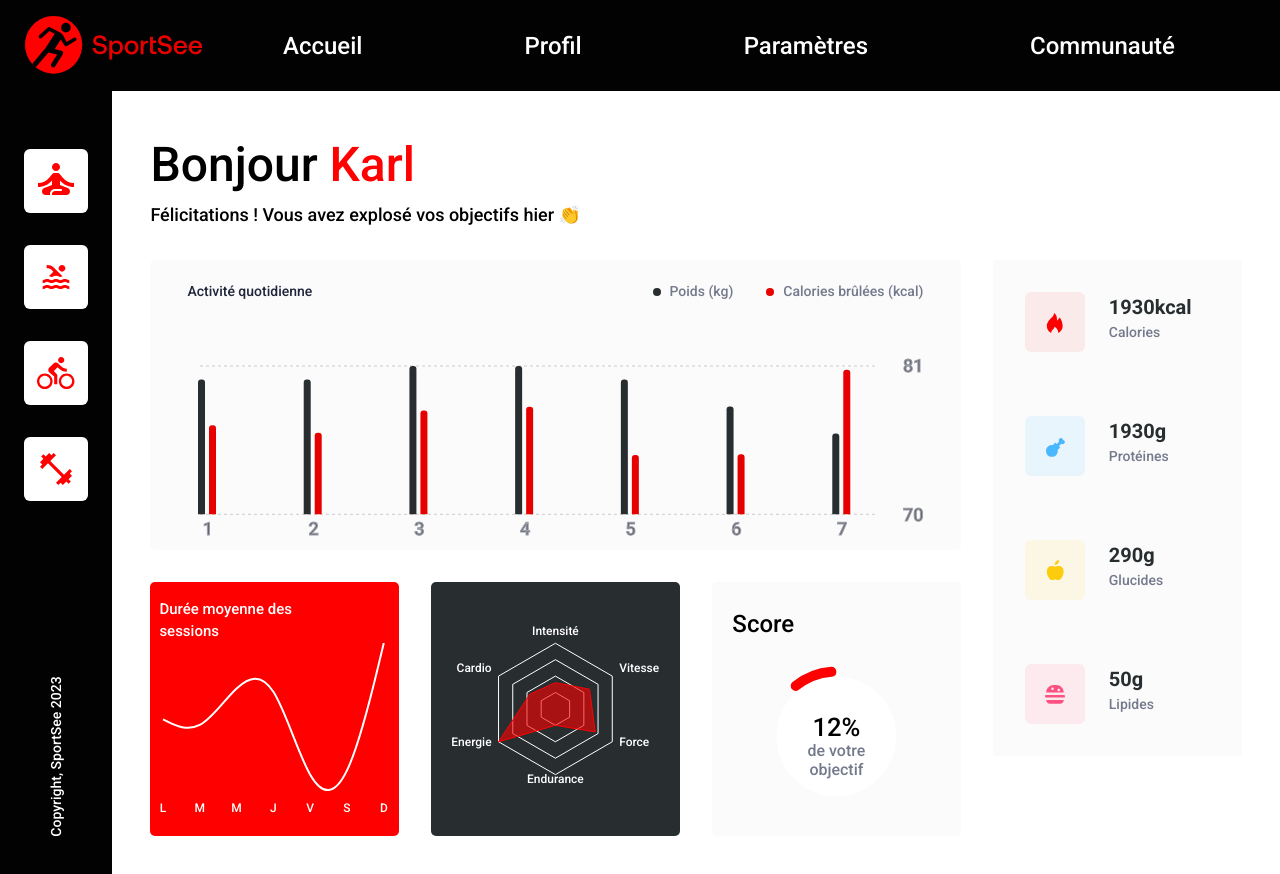
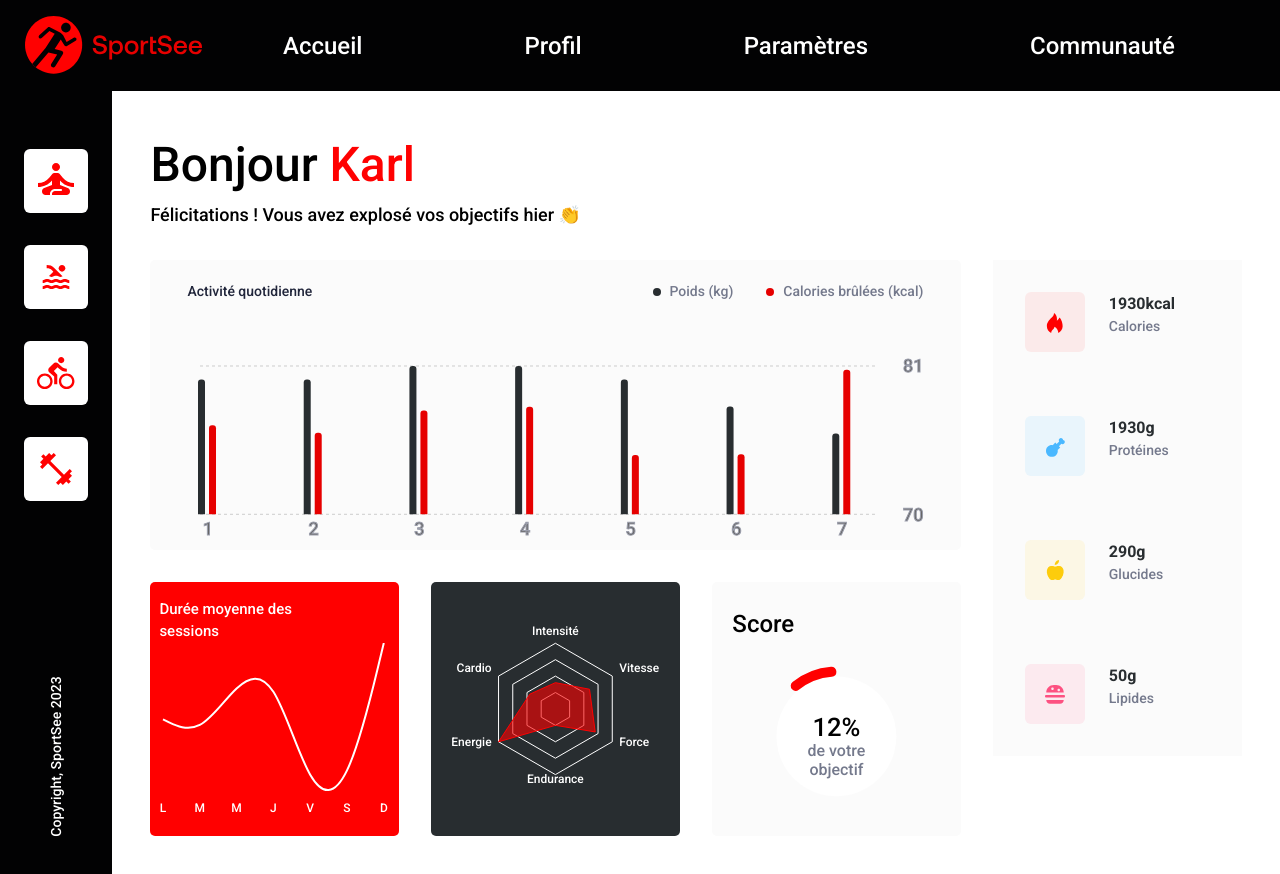
Before and after one commit to sophapojul/p12-sportsee, a React (Create React App) app: page /12 in a window 1280 px wide. Built offline with nearby package versions, Linux system fonts and the light colour scheme.

Commit message:
style(dashboard): add clamp function to constrict font size value depending the size of viewport

```diff
--- a/src/components/dashboard/Dashboard.module.scss
+++ b/src/components/dashboard/Dashboard.module.scss
@@ -46,7 +46,7 @@
         p {
           display: flex;
           flex-direction: column;
-          font-size: 20px;
+          font-size: clamp(1rem, 1vw, 1.5rem);
           font-weight: 700;
           color: #282d30;
           span {
```
